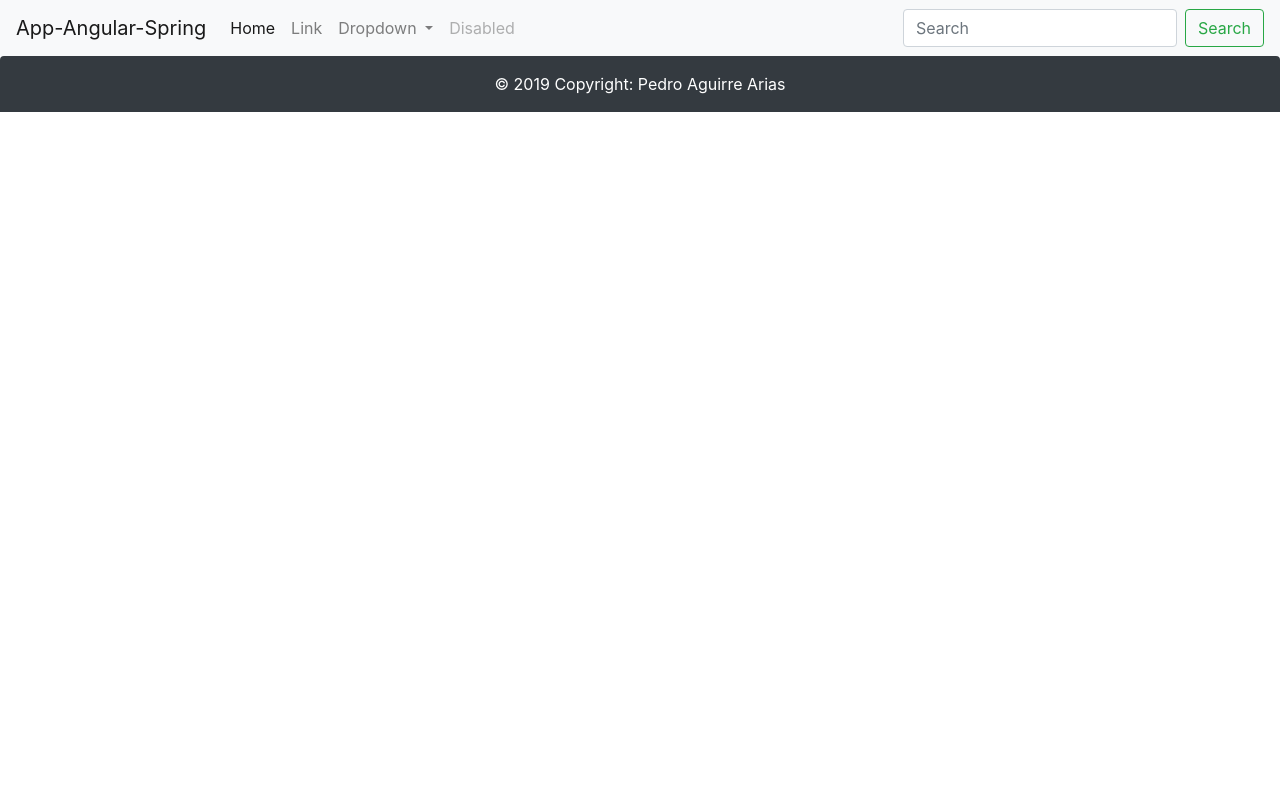
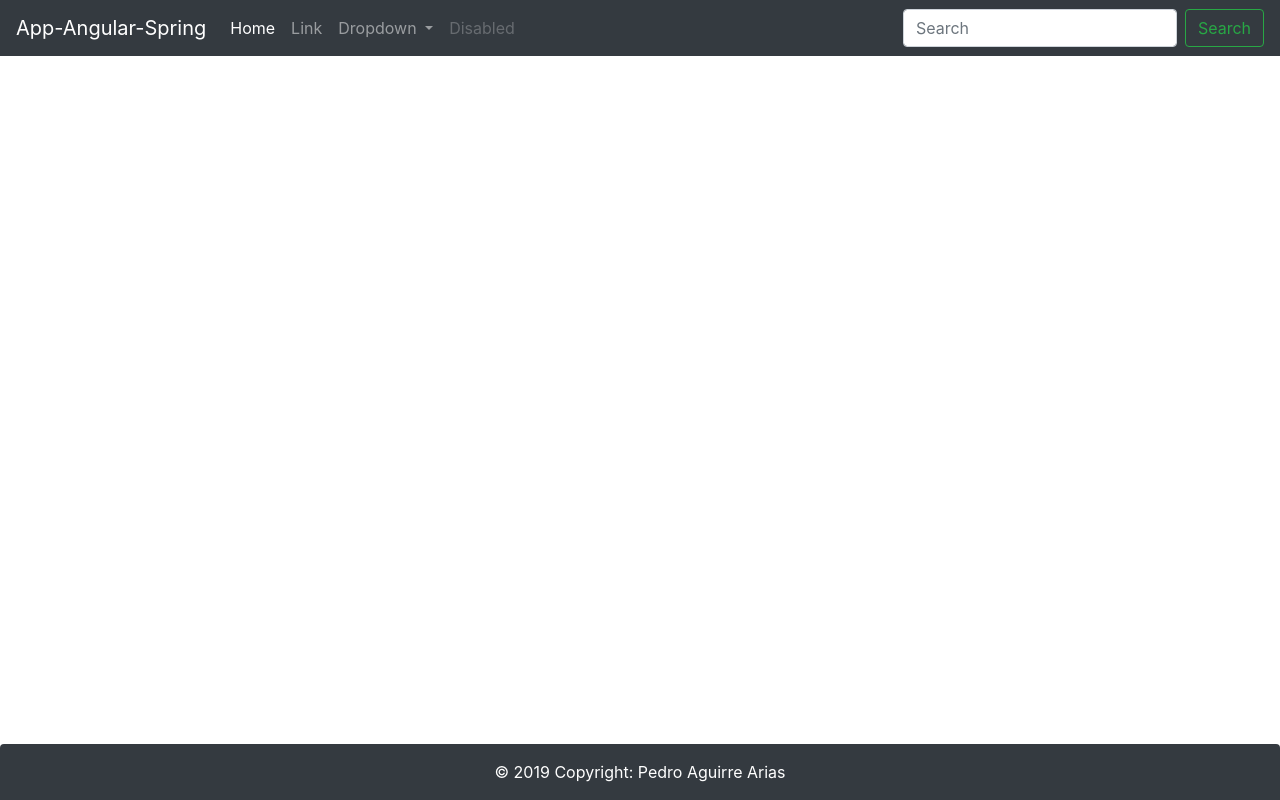
Before and after one commit to PedroAguirreArias01/SoftInvidentesApp, an Angular app in the folder invidentes-app/: page / in a window 1280 px wide. Built offline with nearby package versions, Linux system fonts and the light colour scheme.

Commit message:
modulos de footer y header

```diff
--- a/invidentes-app/src/app/footer/footer.component.html
+++ b/invidentes-app/src/app/footer/footer.component.html
@@ -1,4 +1,4 @@
-<footer class="bg-dark rounded-top text-center">
+<footer class="bg-dark rounded-top text-center fixed-bottom">
   <div class="container py-2">
     <p class="text-white my-2">
       &copy; 2019 Copyright: {{autor.nombre +'  '+ autor.apellido}}
--- a/invidentes-app/src/app/header/header.component.html
+++ b/invidentes-app/src/app/header/header.component.html
@@ -1,4 +1,4 @@
-<nav class="navbar navbar-expand-lg navbar-light bg-light">
+<nav class="navbar navbar-expand-lg navbar-dark bg-dark">
   <a class="navbar-brand" href="#">{{title}}</a>
   <button class="navbar-toggler" type="button" data-toggle="collapse" data-target="#navbarSupportedContent" aria-controls="navbarSupportedContent" aria-expanded="false" aria-label="Toggle navigation">
     <span class="navbar-toggler-icon"></span>
```
